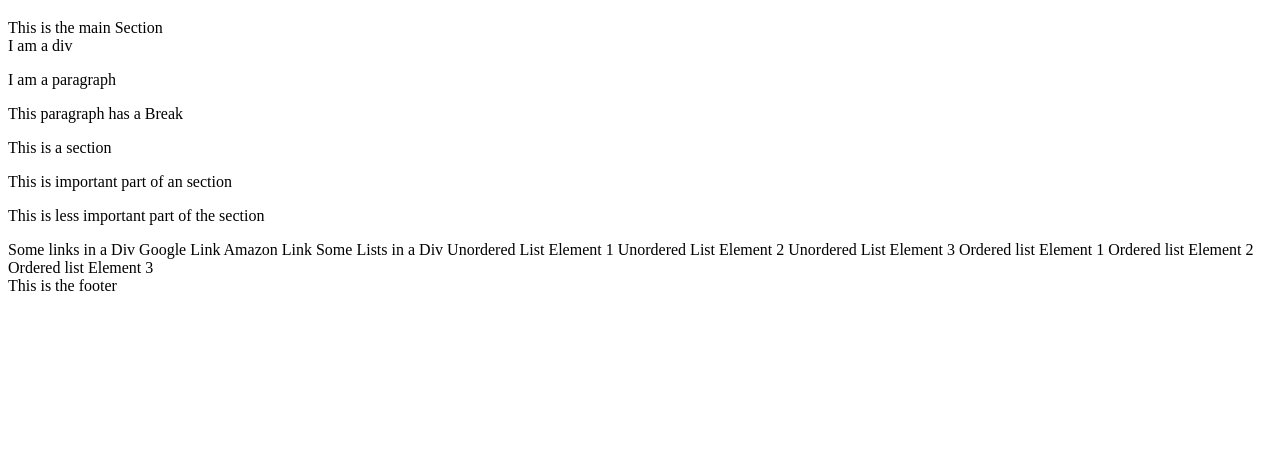
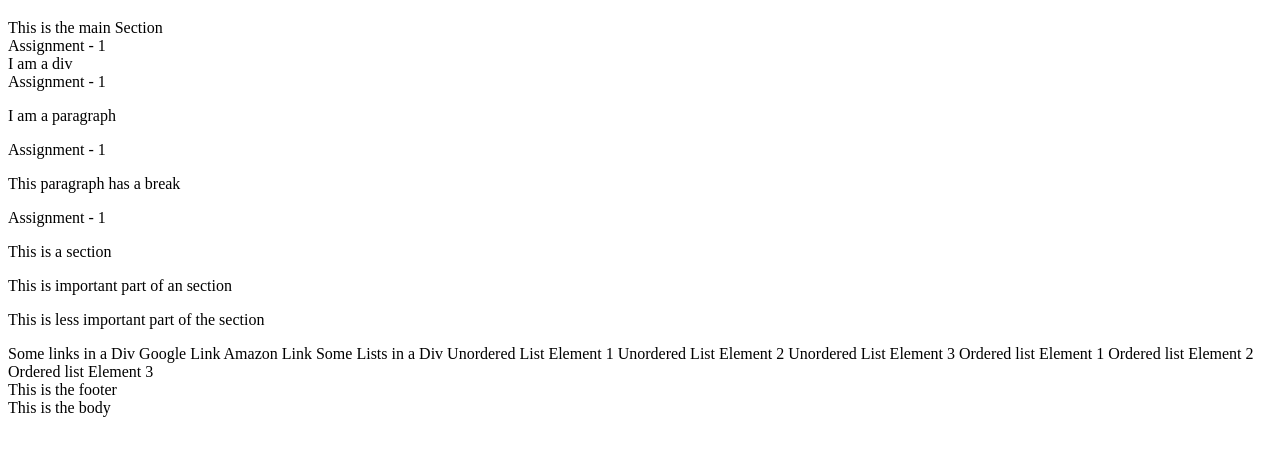
Before and after one commit to van0061/van0061.github.io, a plain HTML site: page lib2024/assg-1/index.html in a window 1280 px wide. Shown: the part 61-516 px from the top of the page. Drawn offline with Linux system fonts and the light colour scheme.

Commit message:
updated html

```diff
--- a/lib2024/assg-1/index.html
+++ b/lib2024/assg-1/index.html
@@ -4,26 +4,33 @@
 	<title>Assignment - 1</title>
 </head>
 <body>
+
 <h1>Assignment 1</h1>
 <main>
+
 This is the main Section
-</main>
+    <main>Assignment - 1</main>
 <div>
+
 I am a div
-</div>
+    <div>Assignment - 1</div>
 <p>
+
 I am a paragraph
-</p>
+    <p>Assignment - 1</p>
 <p>
+
 This paragraph has a
-Break
-</p>
+break
+    <p>Assignment - 1</p>
 <section>
+
 This is a section
 <p>This is important part of an section</p>
 <p>This is less important part of the section</p>
 </section>
 <div>
+
 Some links in a Div
 Google Link Amazon Link
 Some Lists in a Div
@@ -34,5 +41,5 @@ Ordered list Element 1
 Ordered list Element 2
 Ordered list Element 3
 <footer>This is the footer</footer>
-</body>
+<body>This is the body</body>
 </html>
```
